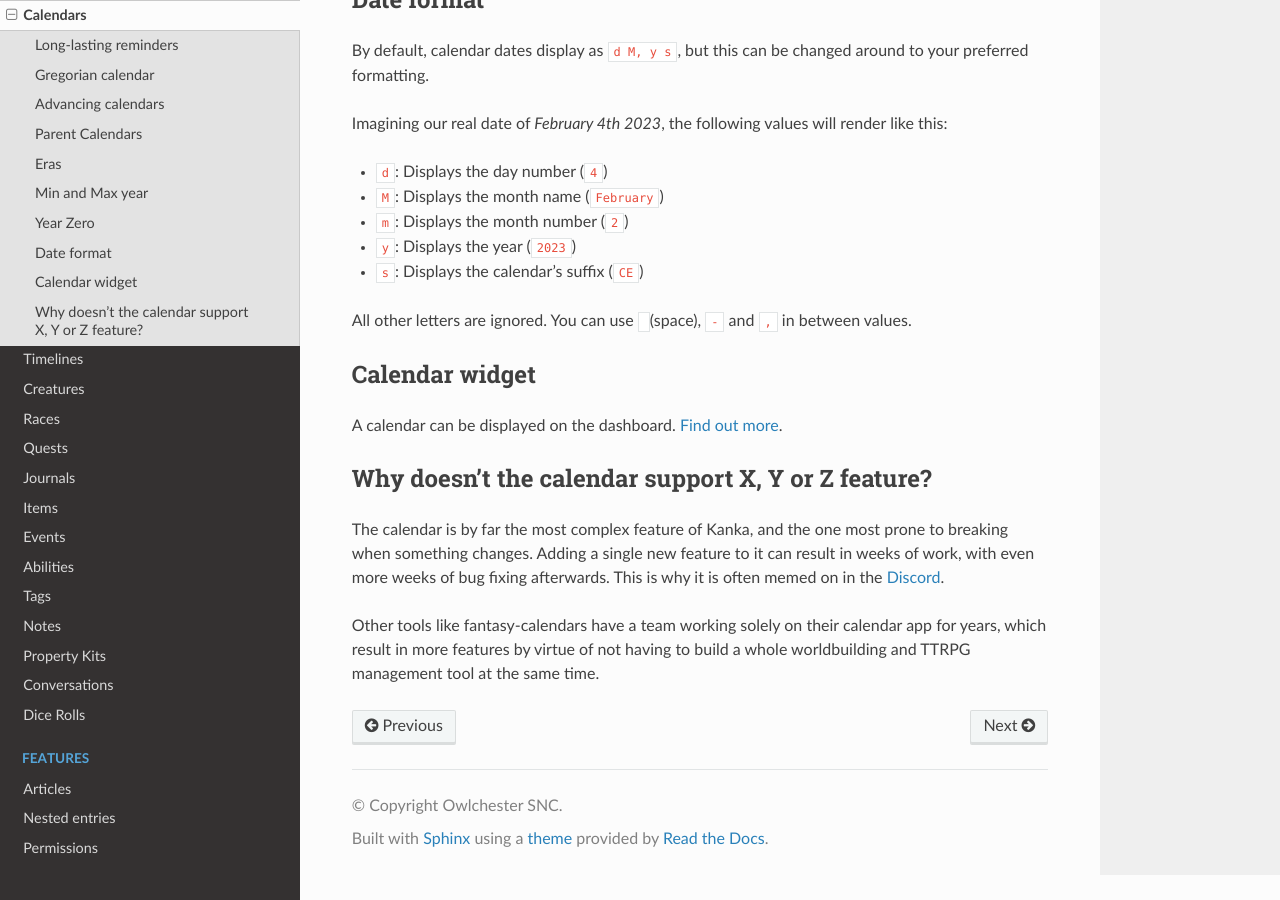
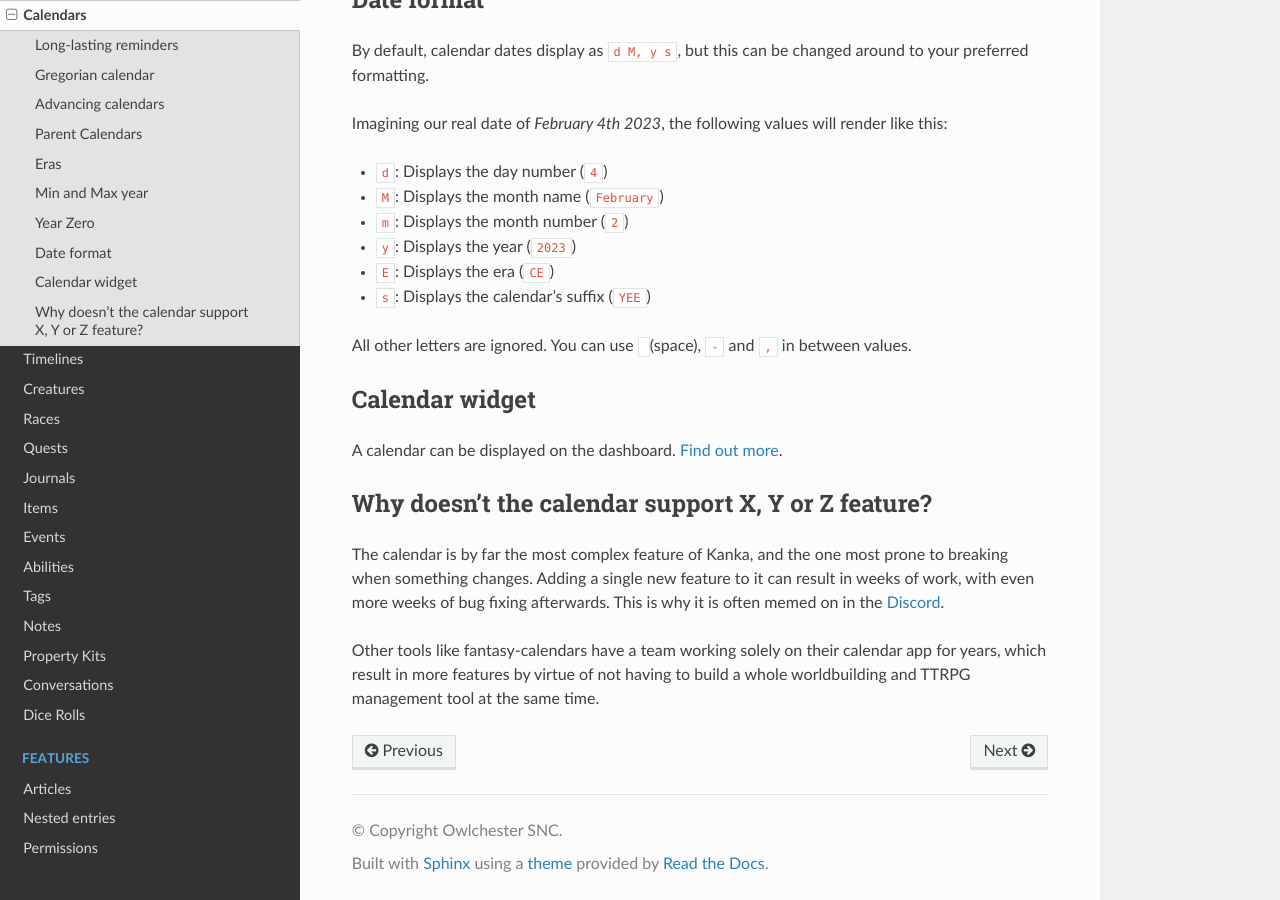
Before and after one commit to owlchester/kanka-docs, a Sphinx documentation site: the page built from docs/entries/calendars.md, in a window 1280 px wide and 900 px high, scrolled down 1679 px. Built offline with Sphinx 7.4.7 and the Read the Docs theme 3.1.0, drawn with Linux system fonts in a browser that asks for light colours; pages that are not in the unit, such as notebooks, are missing from menus.

Commit message:
new format

```diff
--- a/docs/entries/calendars.md
+++ b/docs/entries/calendars.md
@@ -55,7 +55,8 @@ Imagining our real date of _February 4th 2023_, the following values will render
 * `M`: Displays the month name (`February`)
 * `m`: Displays the month number (`2`)
 * `y`: Displays the year (`2023`)
-* `s`: Displays the calendar's suffix (`CE`)
+* `E`: Displays the era (`CE`)
+* `s`: Displays the calendar's suffix (`YEE`)
 
 All other letters are ignored. You can use ` ` (space), `-` and `,` in between values.
 
```
